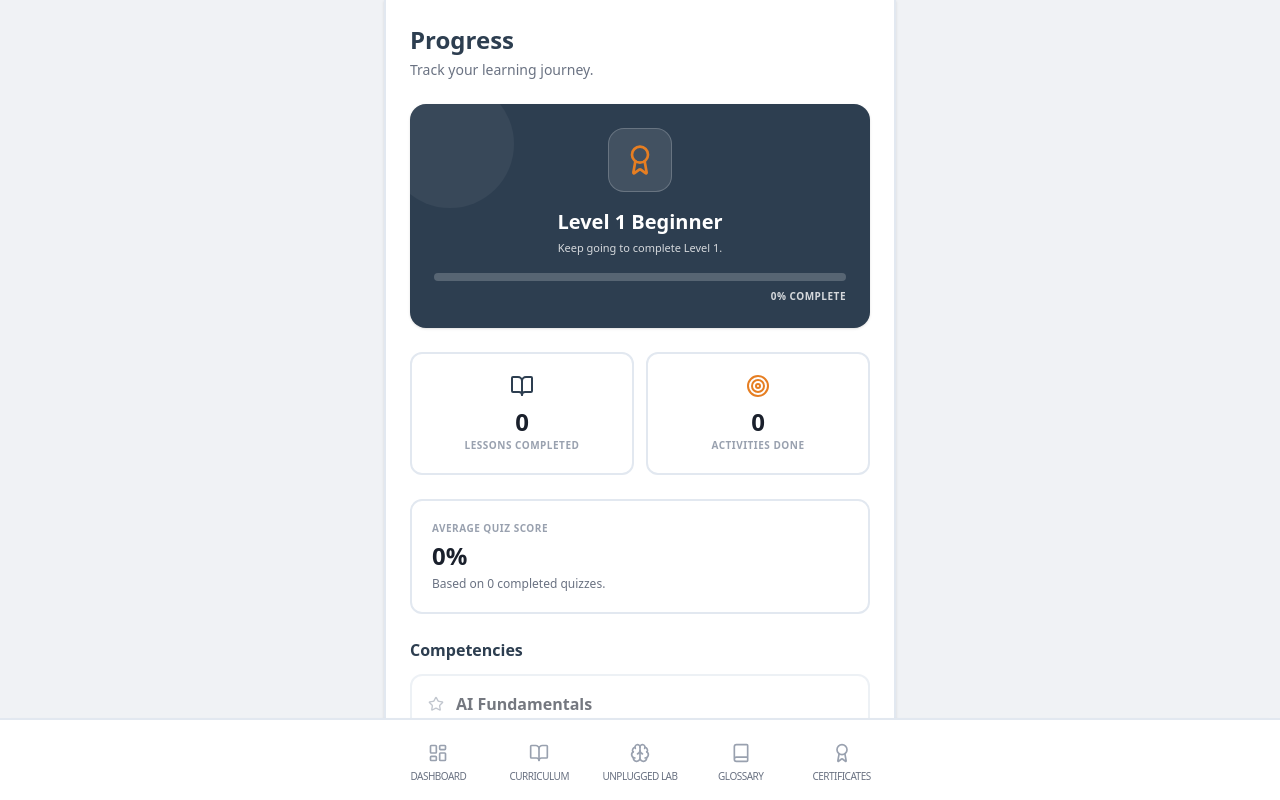
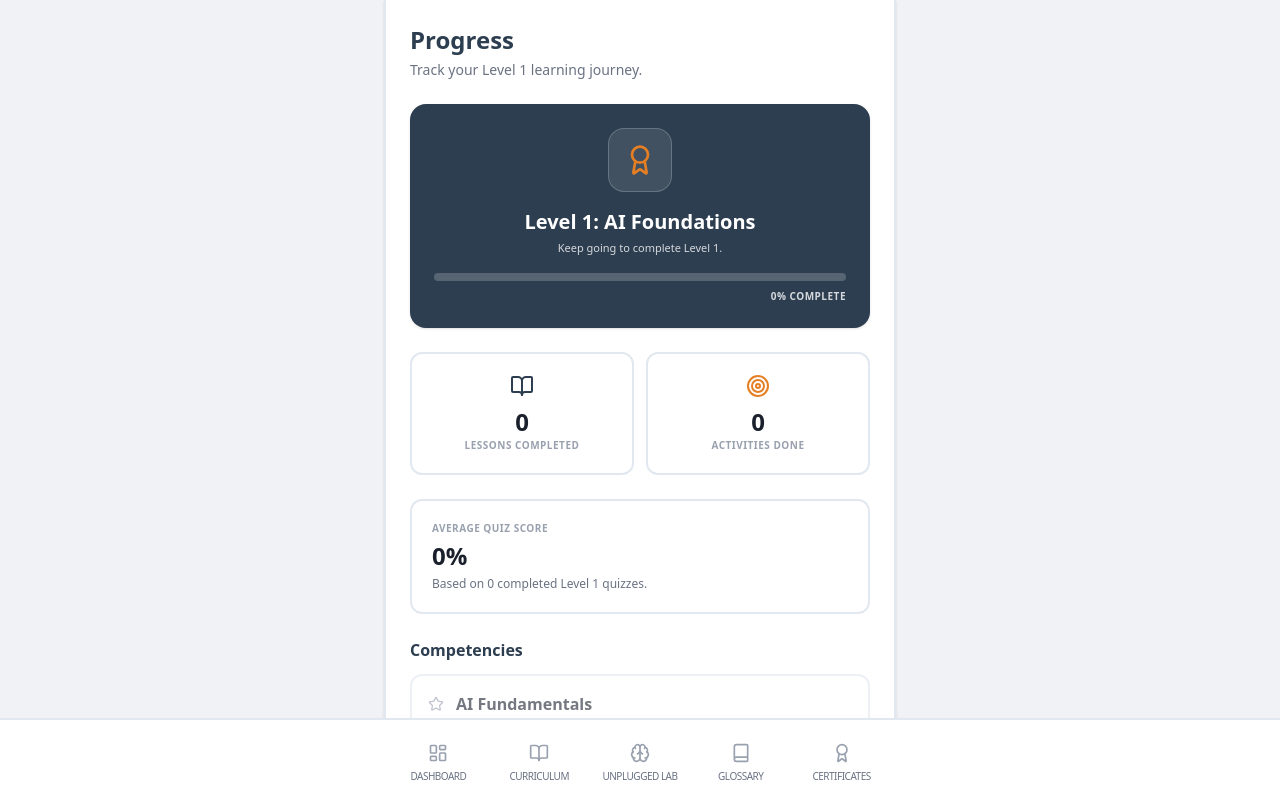
Before and after one commit to marcdiedricks/mzansi-ai-educator, a React (Vite) app: page /mzansi-ai-educator/progress in a window 1280 px wide. Shown: the top 800 px of the page. Built offline with nearby package versions, Linux system fonts and the light colour scheme.

Commit message:
FUNCTION-02: scope progress metrics to Level 1 curriculum

```diff
--- a/src/pages/Progress.tsx
+++ b/src/pages/Progress.tsx
@@ -12,15 +12,17 @@ export function Progress() {
     return () => window.removeEventListener('mzansi_progress_updated', handleUpdate);
   }, []);
 
-  const totalLessons = lessons.length;
-  const completedLessons = progress.completedLessons.length;
+  const level1Lessons = lessons.filter((lesson) => lesson.levelId === 'MZAIE-L1');
+  const level1LessonIds = new Set(level1Lessons.map((lesson) => lesson.id));
+  const completedLevel1Lessons = progress.completedLessons.filter((id) => level1LessonIds.has(id));
+  const level1QuizScores = Object.entries(progress.quizScores).filter(([lessonId]) => level1LessonIds.has(lessonId));
+
+  const totalLessons = level1Lessons.length;
+  const completedLessons = completedLevel1Lessons.length;
   const completedActivities = progress.completedLabs.length;
   const percent = Math.round((completedLessons / Math.max(totalLessons, 1)) * 100);
-  const averageQuizScore = Object.keys(progress.quizScores).length
-    ? Math.round(
-        Object.values(progress.quizScores).reduce((sum, score) => sum + score, 0) /
-          Object.values(progress.quizScores).length
-      )
+  const averageQuizScore = level1QuizScores.length
+    ? Math.round(level1QuizScores.reduce((sum, [, score]) => sum + score, 0) / level1QuizScores.length)
     : 0;
 
   const competencies = [
@@ -34,7 +36,7 @@ export function Progress() {
     <div className="p-6 space-y-6 pb-24">
       <header>
         <h1 className="text-2xl font-bold text-[#2D3E50] mb-1">Progress</h1>
-        <p className="text-sm font-medium text-gray-500">Track your learning journey.</p>
+        <p className="text-sm font-medium text-gray-500">Track your Level 1 learning journey.</p>
       </header>
 
       <div className="bg-[#2D3E50] rounded-2xl p-6 text-white text-center shadow-sm relative overflow-hidden">
@@ -42,48 +44,36 @@ export function Progress() {
           <div className="w-16 h-16 bg-white/10 rounded-2xl flex items-center justify-center mx-auto mb-4 border border-white/20">
             <Award className="w-8 h-8 text-[#E67E22]" />
           </div>
-          <h2 className="text-xl font-bold mb-1">Level 1 Beginner</h2>
+          <h2 className="text-xl font-bold mb-1">Level 1: AI Foundations</h2>
           <p className="text-[11px] font-medium opacity-80 mb-4">
             {percent === 100 ? 'Level 1 complete.' : 'Keep going to complete Level 1.'}
           </p>
 
           <div className="w-full bg-white/20 rounded-full h-2 mb-2 overflow-hidden">
-            <div
-              className="bg-[#E67E22] rounded-full h-2 transition-all duration-300"
-              style={{ width: `${percent}%` }}
-            ></div>
+            <div className="bg-[#E67E22] rounded-full h-2 transition-all duration-300" style={{ width: `${percent}%` }}></div>
           </div>
-          <div className="text-[10px] font-bold uppercase tracking-wider opacity-80 text-right">
-            {percent}% Complete
-          </div>
+          <div className="text-[10px] font-bold uppercase tracking-wider opacity-80 text-right">{percent}% Complete</div>
         </div>
-        <div className="absolute -left-6 -top-6 w-32 h-32 bg-white/5 rounded-full"></div>
       </div>
 
       <div className="grid grid-cols-2 gap-3">
         <div className="bg-white border-2 border-[#E2E8F0] rounded-xl p-5 text-center">
           <BookOpen className="w-6 h-6 text-[#2D3E50] mx-auto mb-2" />
           <div className="text-2xl font-bold text-[#1A202C]">{completedLessons}</div>
-          <div className="text-[10px] font-bold uppercase tracking-wider text-gray-400">
-            Lessons Completed
-          </div>
+          <div className="text-[10px] font-bold uppercase tracking-wider text-gray-400">Lessons Completed</div>
         </div>
         <div className="bg-white border-2 border-[#E2E8F0] rounded-xl p-5 text-center">
           <Target className="w-6 h-6 text-[#E67E22] mx-auto mb-2" />
           <div className="text-2xl font-bold text-[#1A202C]">{completedActivities}</div>
-          <div className="text-[10px] font-bold uppercase tracking-wider text-gray-400">
-            Activities Done
-          </div>
+          <div className="text-[10px] font-bold uppercase tracking-wider text-gray-400">Activities Done</div>
         </div>
       </div>
 
       <div className="bg-white border-2 border-[#E2E8F0] rounded-xl p-5">
-        <div className="text-[10px] font-bold uppercase tracking-wider text-gray-400 mb-1">
-          Average Quiz Score
-        </div>
+        <div className="text-[10px] font-bold uppercase tracking-wider text-gray-400 mb-1">Average Quiz Score</div>
         <div className="text-2xl font-bold text-[#1A202C]">{averageQuizScore}%</div>
         <div className="text-xs text-gray-500 mt-1">
-          Based on {Object.keys(progress.quizScores).length} completed quiz{Object.keys(progress.quizScores).length === 1 ? '' : 'zes'}.
+          Based on {level1QuizScores.length} completed Level 1 quiz{level1QuizScores.length === 1 ? '' : 'zes'}.
         </div>
       </div>
 
@@ -91,12 +81,7 @@ export function Progress() {
         <h3 className="font-bold text-[#2D3E50] mb-3">Competencies</h3>
         <div className="space-y-2">
           {competencies.map((skill) => (
-            <div
-              key={skill.name}
-              className={`flex items-center p-4 bg-white border-2 border-[#E2E8F0] rounded-xl ${
-                skill.earned ? '' : 'opacity-60'
-              }`}
-            >
+            <div key={skill.name} className={`flex items-center p-4 bg-white border-2 border-[#E2E8F0] rounded-xl ${skill.earned ? '' : 'opacity-60'}`}>
               <Star className={`w-4 h-4 mr-3 ${skill.earned ? 'text-[#E67E22]' : 'text-gray-400'}`} />
               <span className="font-bold text-[#1A202C]">{skill.name}</span>
             </div>
```
